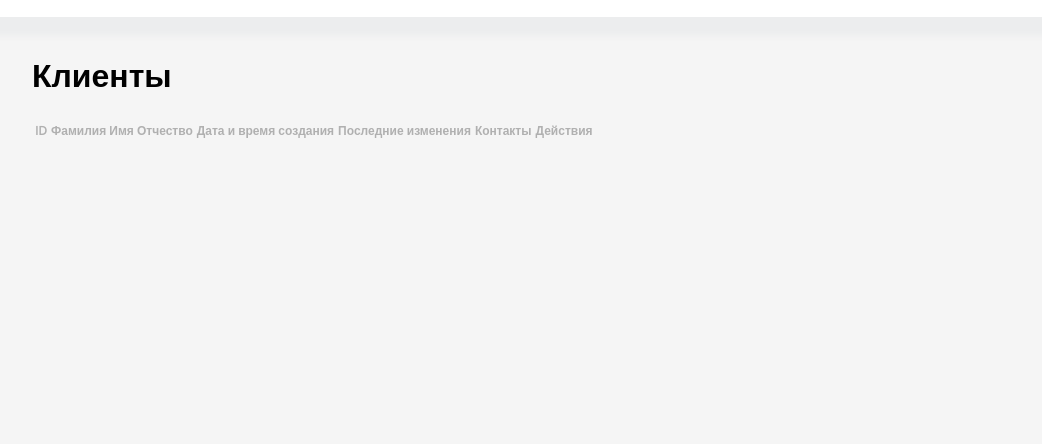
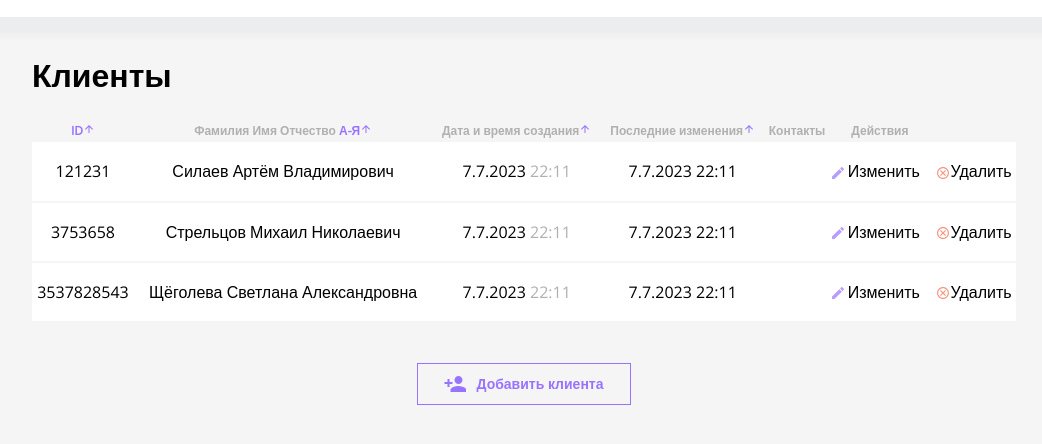
Before and after one commit to SilaevArtem/clients-project, a plain HTML site: page frontend/index.html in a window 1280 px wide. Shown: the part 76-520 px from the top of the page, without its empty margins (116-1158 px from the left). Drawn offline with nearby package versions, Linux system fonts and the light colour scheme.

Commit message:
Add search-form, clients-table

```diff
--- a/frontend/css/style.css
+++ b/frontend/css/style.css
@@ -16,6 +16,8 @@ a {
 img {
     min-width: 100%;
 }
+
+
 
 body {
     min-width: 1024px;
@@ -46,6 +48,7 @@ h1, p {
     margin: 0;
     padding: 0;
     background-color: transparent;
+    border: none;
     cursor: pointer;
 }
 
@@ -101,8 +104,84 @@ h1, p {
     margin-bottom: 26px;
 }
 
+table {
+    width: 100%;
+    margin-bottom: 40px;
+    -webkit-border-horizontal-spacing: 0;
+}
+
+tbody {
+    background-color: white;
+}
+
 th {
     font-size: 12px;
     line-height: 16px;
+    text-align: center;
     color: var(--color-grey);
 }
+
+tr {
+    border-bottom: 1px solid var(--color-grey);
+}
+
+#id::after, #FIO::after, #DateCreation::after, #LastChanges::after{
+    content: '';
+    display: inline-block;
+    width: 12px;
+    height: 12px;
+    background: transparent url('../img/arrow-up.svg') no-repeat;
+}
+
+#id {
+    color: var(--color-purple);
+}
+
+#actions::before {
+    content: '';
+    display: inline-block;
+    width: 16px;
+    height: 16px;
+    background: transparent url('../img/edit.svg') no-repeat;
+}
+
+#actions {
+    display: flex;
+    align-items: end;
+    gap: 2px;
+}
+
+
+#delete::before {
+    content: '';
+    display: inline-block;
+    width: 16px;
+    height: 16px;
+    vertical-align: bottom;
+    background: transparent url('../img/delete.svg') no-repeat;
+}
+
+td {
+    text-align: center;
+    padding: 20px 0;
+}
+
+.clients-btn {
+    display: flex;
+    gap: 10px;
+    margin: 0 auto;
+    padding: 12px 26px;
+    font-weight: 600;
+    font-size: 14px;
+    color: var(--color-purple);
+    border: 1px solid var(--color-purple);
+    cursor: pointer;
+}
+
+.clients-btn::before {
+    content: '';
+    display: block;
+    width: 22px;
+    height: 16px;
+    background: transparent url('../img/client-button.svg') no-repeat;
+}
--- a/frontend/js/main.js
+++ b/frontend/js/main.js
@@ -8,22 +8,146 @@
     const tr = document.createElement('tr');
     const thId = document.createElement('th');
     const thFIO = document.createElement('th');
+    const purpleSpan = document.createElement('span');
     const thDateCreation = document.createElement('th');
     const thLastChanges = document.createElement('th');
     const thContacts = document.createElement('th');
     const thChanges = document.createElement('th');
     const thDelete = document.createElement('th');
+    const clientAddButton = document.createElement('button');
 
     thId.textContent = 'ID';
+    thId.setAttribute('id', 'id');
     thFIO.textContent = 'Фамилия Имя Отчество';
+    purpleSpan.style.color = '#9873FF';
+    purpleSpan.textContent = ' А-Я';
+    thFIO.setAttribute('id', 'FIO');
     thDateCreation.textContent = 'Дата и время создания';
+    thDateCreation.setAttribute('id', 'DateCreation')
     thLastChanges.textContent = 'Последние изменения';
+    thLastChanges.setAttribute('id', 'LastChanges');
     thContacts.textContent = 'Контакты';
     thChanges.textContent = 'Действия';
+    clientAddButton.textContent = 'Добавить клиента';
+    clientAddButton.setAttribute('id', 'client-button');
+    clientAddButton.classList.add('btn-reset', 'clients-btn');
 
+    thFIO.append(purpleSpan);
     tr.append(thId, thFIO, thDateCreation, thLastChanges, thContacts, thChanges, thDelete);
     tHead.append(tr);
     table.append(tHead);
-    table.append(tBody)
+    table.append(tBody);
     app.append(table);
+    app.append(clientAddButton);
+
+    console.log(thFIO.textContent.substr(-3, 3))
+
+    // Data
+
+    let clientsList = [
+        {
+            id: '121231',
+            createdAt: '2021-02-03T13:07:29.554Z',
+            name: 'Артём',
+            surname: 'Силаев',
+            lastName: 'Владимирович',
+            contacts: [
+                {
+                  type: 'Телефон',
+                  value: '+71234567890'
+                },
+                {
+                  type: 'Email',
+                  value: 'abc@xyz.com'
+                },
+                {
+                  type: 'Facebook',
+                  value: 'https://facebook.com/vasiliy-pupkin-the-best'
+                }
+              ]
+        },
+        {
+            id: '3753658',
+            createdAt: '2019-05-03T13:07:29.554Z',
+            name: 'Михаил',
+            surname: 'Стрельцов',
+            lastName: 'Николаевич',
+            contacts: [
+                {
+                  type: 'Телефон',
+                  value: '+79935769423'
+                },
+                {
+                  type: 'Email',
+                  value: 'sjfhbs@rambler.ru'
+                },
+                {
+                  type: 'Facebook',
+                  value: 'https://facebook.com/vasiliy-pupkin-the-best'
+                }
+              ]
+        },
+        {
+            id: '3537828543',
+            createdAt: '2009-01-03T13:07:29.554Z',
+            name: 'Светлана',
+            surname: 'Щёголева',
+            lastName: 'Александровна',
+            contacts: [
+                {
+                  type: 'Телефон',
+                  value: '+79651345665'
+                },
+                {
+                  type: 'Email',
+                  value: 'xvbuiy@icloud.com'
+                },
+                {
+                  type: 'Facebook',
+                  value: 'https://facebook.com/vasiliy-pupkin-the-best'
+                }
+              ]
+        },
+    ]
+
+    // Отрисовка
+
+    function createClient(obj) {
+        const clientTr = document.createElement('tr');
+        const newDate = new Date()
+        const clientId = document.createElement('td');
+        const clientFIO = document.createElement('td');
+        const greySpan = document.createElement('span');
+        const clientDateOfCreation = document.createElement('td');
+        const clientDateChanges = document.createElement('td');
+        const clientContacts = document.createElement('td');
+        const clientActions = document.createElement('td');
+        const clientDeleteTd = document.createElement('td');
+
+        clientActions.setAttribute('id', 'actions');
+        clientDeleteTd.setAttribute('id', 'delete');
+        greySpan.textContent = newDate.getHours() + ':' + newDate.getMinutes();
+        greySpan.style.color = '#B0B0B0';
+
+        clientId.textContent = obj.id;
+        clientFIO.textContent = obj.surname + ' ' + obj.name + ' ' + obj.lastName;
+        clientDateOfCreation.textContent = `${newDate.getDate()}.${newDate.getMonth() + 1}.${newDate.getFullYear()}   `;
+        clientDateChanges.textContent = `${newDate.getDate()}.${newDate.getMonth() + 1}.${newDate.getFullYear()}   ${newDate.getHours()}:${newDate.getMinutes()}`;
+        clientActions.textContent = 'Изменить';
+        clientDeleteTd.textContent = 'Удалить';
+
+        clientDateOfCreation.append(greySpan);
+        clientTr.append(clientId, clientFIO, clientDateOfCreation, clientDateChanges, clientContacts, clientActions, clientDeleteTd);
+
+        return clientTr;
+    }
+
+    function getClients(arr) {
+        for (let obj of arr) {
+            const newClient = createClient(obj);
+            tBody.append(newClient);
+        }
+    }
+
+    getClients(clientsList);
 })();
```
Also changed, not shown: frontend/img/arrow-up.svg (added), frontend/img/client-button.svg (added), frontend/img/delete.svg (added), frontend/img/edit.svg (added), 3 other files.
